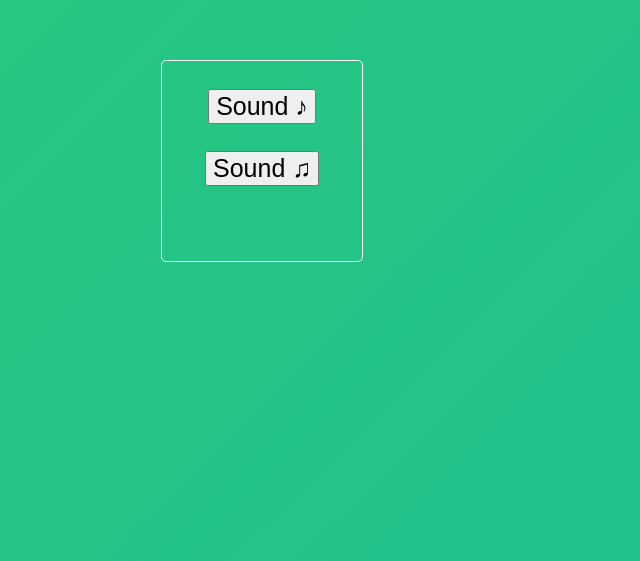
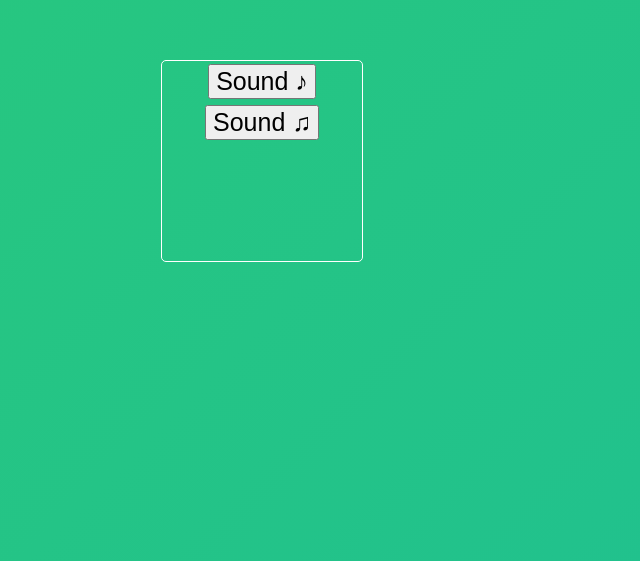
Before and after one commit to AlphaT7/Sound.JS, a website built with Vite: page src/index.html in a window 1280 px wide. Shown: the part 239-800 px from the top of the page, without its empty margins (378-1018 px from the left). Built offline with nearby package versions, Linux system fonts and the light colour scheme; files whose address does not match are found by name.

Commit message:
minor css change

```diff
--- a/src/style.css
+++ b/src/style.css
@@ -18,7 +18,7 @@ section {
     transform: translate(-50%, -50%);
     display: flex;
     flex-direction: column;
-    justify-content: space-evenly;
+    justify-content: space-around;
     align-items: center;
     border-radius: 5px;
 
@@ -30,6 +30,7 @@ section {
     & div {
         padding: 10px;
         text-align: justify;
+        height: 92px;
     }
 }
 
```
